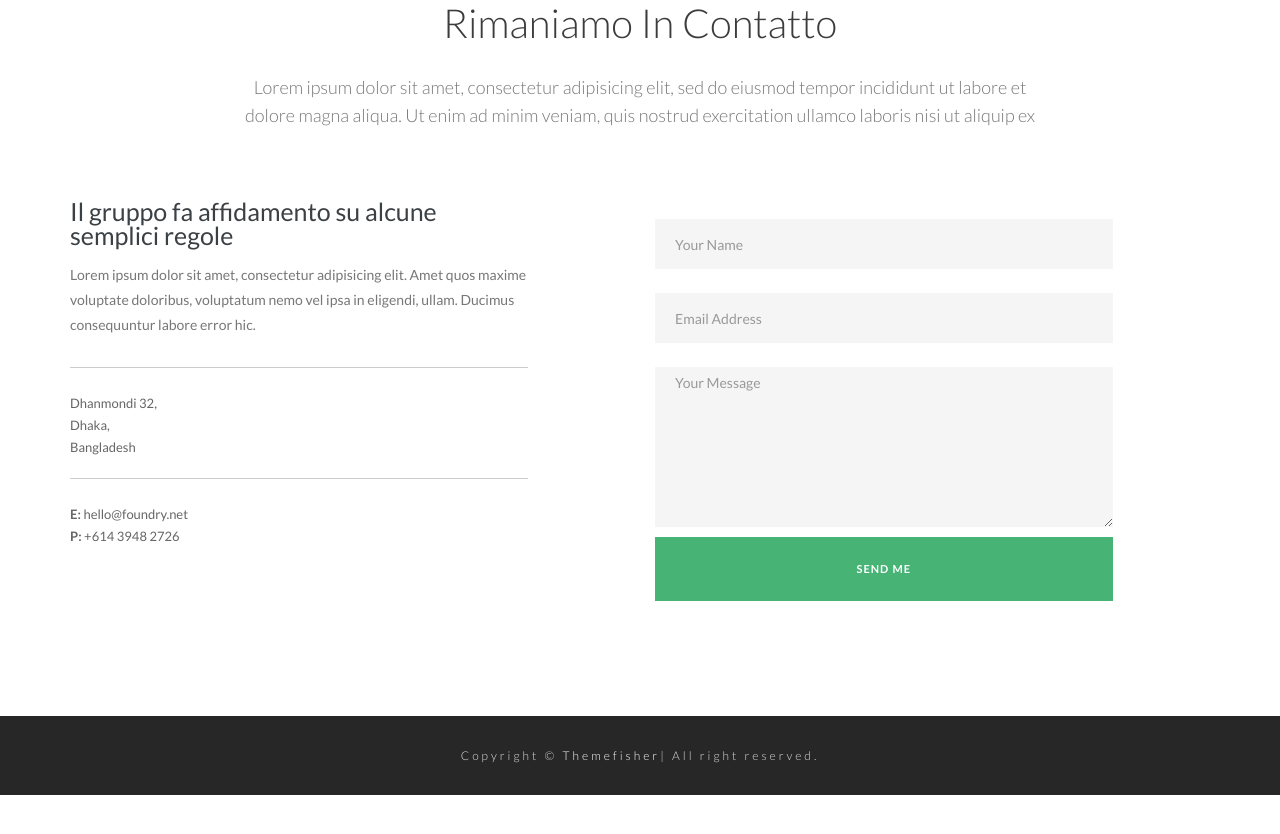
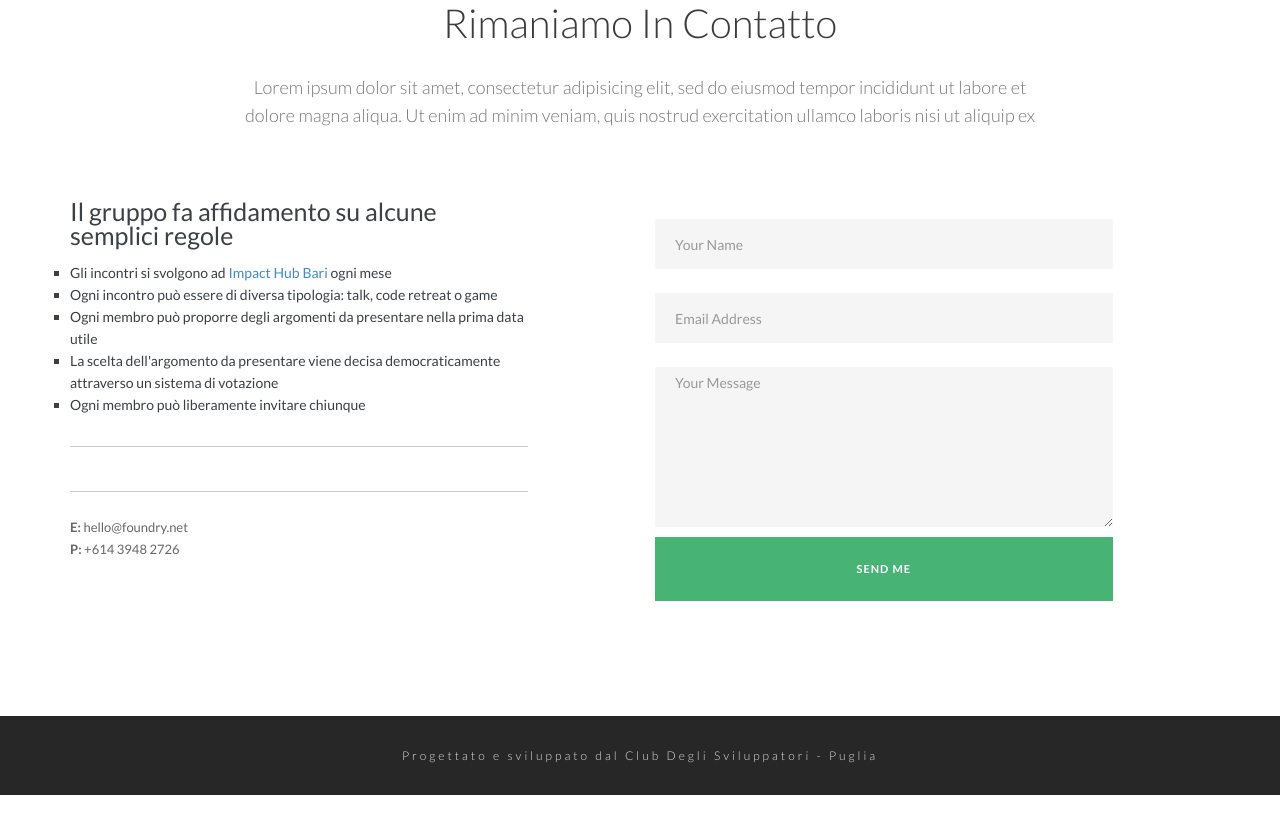
Before and after one commit to nunziogianfelice/cds_landing, a plain HTML site: page index.html in a window 1280 px wide. Shown: the part 2091-2925 px from the top of the page. Before the commit the page ends 2886 px from the top, so only its background shows below. Drawn offline with nearby package versions, Linux system fonts and the light colour scheme; some packages are replaced by stand-ins of ours; files whose address does not match are found by name.

Commit message:
aggiunte rules

```diff
--- a/index.html
+++ b/index.html
@@ -266,11 +266,17 @@
                             <h4>
                                 Il gruppo fa affidamento su alcune semplici regole
 						    </h4>
-								<p>Lorem ipsum dolor sit amet, consectetur adipisicing elit. Amet quos maxime voluptate doloribus, voluptatum nemo vel ipsa in eligendi, ullam. Ducimus consequuntur labore error hic.</p>
+                                <ul style="list-style-type:square">
+                                    <li>Gli incontri si svolgono ad <a target="_blank" href="http://bari.impacthub.net/">Impact Hub Bari</a> ogni mese</li>
+                                    <li>Ogni incontro può essere di diversa tipologia: talk, code retreat o game</li>
+                                    <li>Ogni membro può proporre degli argomenti da presentare nella prima data utile</li>
+                                    <li>La scelta dell'argomento da presentare viene decisa democraticamente attraverso un sistema di votazione</li>
+                                    <li>Ogni membro può liberamente invitare chiunque</li>
+                                </ul>
 							</div>
 							<address class="address">
                                 <hr>
-								<p>Dhanmondi 32,<br> Dhaka,<br> Bangladesh</p>
+								<img src="" alt="">
                                 <hr>
                                 <p><strong>E:</strong>&nbsp;hello@foundry.net<br>
                                 <strong>P:</strong>&nbsp;+614 3948 2726</p>
@@ -317,7 +323,7 @@
                 <div class="row">
                     <div class="col-md-12">
                         <div class="block">
-                            <p>Copyright &copy; <a href="http://www.Themefisher.com">Themefisher</a>| All right reserved.</p>
+                            <p>Progettato e sviluppato dal Club Degli Sviluppatori - Puglia</p>
                         </div>
                     </div>
                 </div>
```
